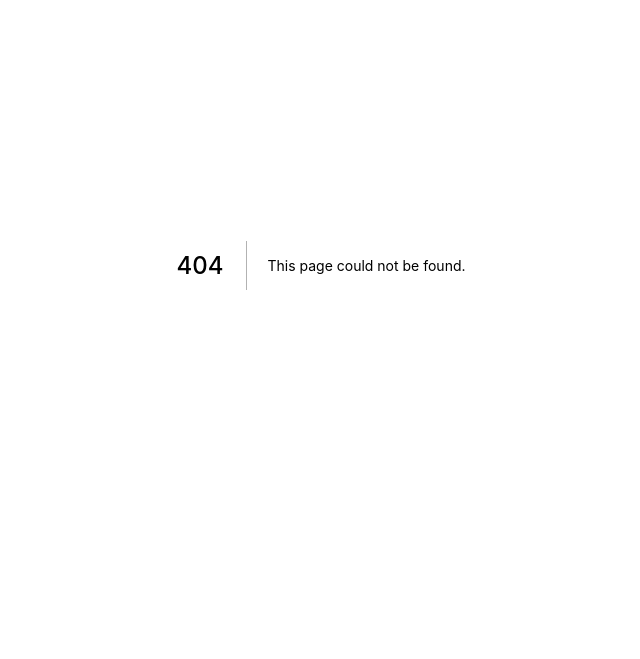
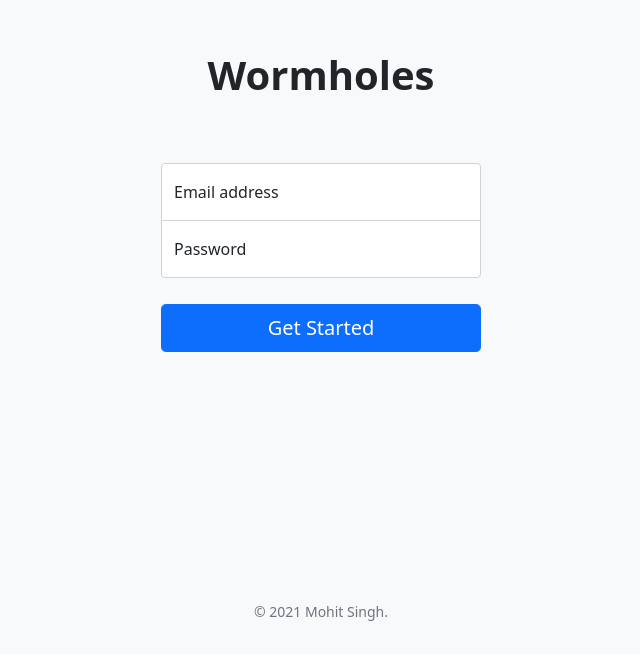
Before and after one commit to noquark/wormholes, a Next.js app in the folder web/: page /login in a window 1280 px wide. Before the commit this address had no page. Shown: the part 135-794 px from the top of the page, without its empty margins (319-959 px from the left). Built offline with nearby package versions, Linux system fonts and the light colour scheme.

Commit message:
Implement login ui

```diff
--- a/web/components/Layout.js
+++ b/web/components/Layout.js
@@ -12,7 +12,7 @@ export default function Layout({
         <title>{title}</title>
         <meta name='description' content={description} />
       </Head>
-      <main className='flex flex-shrink-0 bg-light'>{children}</main>
+      <main className='bg-light'>{children}</main>
       <footer className='footer mt-auto py-3 text-center bg-light'>
         <p className='mt-5 mb-3 text-muted small'>&copy; 2021 Mohit Singh.</p>
       </footer>
--- /dev/null
+++ b/web/hooks/useLogin.js
@@ -0,0 +1,105 @@
+import { useReducer } from 'react'
+import { isEmail, normalizeEmail } from 'validator'
+
+const ERR_INVALID_EMAIL = 'Please enter valid email'
+const ERR_EMPTY_EMAIL = "Password can't be empty"
+const ERR_SHORT_PASSWORD = 'Password is too short'
+const ERR_EMPTY_PASSWORD = "Password can't be empty"
+const ERR_INVALID_ACTION = "Don't know what to do with given data"
+const IS_VALID = ''
+const MIN_PASSWORD_LENGTH = 8
+
+const initialState = {
+  loggedIn: false,
+  email: '',
+  password: '',
+  emailError: '',
+  passwordError: '',
+}
+
+function loginReducer(state, action) {
+  if (
+    typeof action === 'object' ||
+    Object.keys(action).every((key) => Object.keys(initialState).includes(key))
+  ) {
+    return {
+      ...state,
+      ...action,
+    }
+  } else {
+    console.error(ERR_INVALID_ACTION)
+  }
+  return state
+}
+
+export default function useLogin() {
+  const [state, dispatch] = useReducer(loginReducer, initialState)
+
+  function handleEmail(e) {
+    const email = e?.target?.value
+    if (isEmail(email)) {
+      dispatch({ email: normalizeEmail(email), emailError: IS_VALID })
+    } else {
+      dispatch({ email, emailError: ERR_INVALID_EMAIL })
+    }
+  }
+
+  function handlePassword(e) {
+    const password = e?.target?.value
+    if (password?.length && password?.length > MIN_PASSWORD_LENGTH) {
+      dispatch({ password, passwordError: IS_VALID })
+    } else {
+      dispatch({ password, passwordError: ERR_SHORT_PASSWORD })
+    }
+  }
+
+  async function handleSubmit(e) {
+    e.preventDefault()
+    if (!state.email) {
+      dispatch({ emailError: ERR_EMPTY_EMAIL })
+      return
+    }
+    if (!state.password) {
+      dispatch({ passwordError: ERR_EMPTY_PASSWORD })
+      return
+    }
+    if (state.emailError || state.passwordError) {
+      return
+    }
+    try {
+      const res = await window.fetch('/api/auth/login', {
+        headers: {
+          Authorization: `Basic ${window.btoa(
+            `${state.email}:${state.password}`
+          )}`,
+        },
+      })
+      if (res.ok) {
+        dispatch({ loggedIn: true })
+      }
+    } catch (e) {
+      console.error(e)
+    }
+  }
+
+  function classFor(type) {
+    switch (type) {
+      case 'email':
+        return state.email && (state.emailError ? 'is-invalid' : 'is-valid')
+      case 'password':
+        return (
+          state.password && (state.passwordError ? 'is-invalid' : 'is-valid')
+        )
+      default:
+        return ''
+    }
+  }
+
+  return {
+    state,
+    handleEmail,
+    handlePassword,
+    handleSubmit,
+    classFor,
+  }
+}
--- a/web/jsconfig.json
+++ b/web/jsconfig.json
@@ -3,7 +3,8 @@
     "baseUrl": ".",
     "paths": {
       "@/components/*": ["components/*"],
-      "@/common/*": ["components/common/*"]
+      "@/common/*": ["components/common/*"],
+      "@/hooks/*": ["hooks/*"]
     }
   }
 }
--- a/web/package.json
+++ b/web/package.json
@@ -16,7 +16,8 @@
     "next": "11.0.0",
     "react": "^17.0.2",
     "react-dom": "^17.0.2",
-    "react-feather": "^2.0.9"
+    "react-feather": "^2.0.9",
+    "validator": "^13.6.0"
   },
   "devDependencies": {
     "sass": "^1.35.2"
--- /dev/null
+++ b/web/pages/login.js
@@ -0,0 +1,56 @@
+import Layout from '@/components/Layout'
+import useLogin from '@/hooks/useLogin'
+import clsx from 'clsx'
+import { useRouter } from 'next/router'
+import { useEffect } from 'react'
+
+export default function LoginPage() {
+  const { state, handleEmail, handlePassword, handleSubmit, classFor } =
+    useLogin()
+  const router = useRouter()
+
+  useEffect(() => {
+    if (state.loggedIn) router.push('/')
+  }, [state.loggedIn])
+
+  return (
+    <Layout>
+      <form className='sign-in' onSubmit={handleSubmit}>
+        <h1 className='h1 fw-bold'>Wormholes</h1>
+        <div className='form-floating'>
+          <input
+            type='email'
+            value={state.email}
+            className={clsx(['form-control', classFor('email')])}
+            id='floatingInput'
+            onChange={handleEmail}
+            placeholder='name@example.com'
+          />
+          <label htmlFor='floatingInput'>Email address</label>
+          {state.emailError && (
+            <div className='invalid-tooltip'>{state.emailError}</div>
+          )}
+        </div>
+
+        <div className='form-floating'>
+          <input
+            type='password'
+            value={state.password}
+            className={clsx(['form-control', classFor('password')])}
+            id='floatingPassword'
+            onChange={handlePassword}
+            placeholder='Password'
+          />
+          <label htmlFor='floatingPassword'>Password</label>
+          {state.passwordError && (
+            <div className='invalid-tooltip'>{state.passwordError}</div>
+          )}
+        </div>
+
+        <button className='mt-3 w-100 btn btn-lg btn-primary' type='submit'>
+          Get Started
+        </button>
+      </form>
+    </Layout>
+  )
+}
--- a/web/styles/index.scss
+++ b/web/styles/index.scss
@@ -4,13 +4,20 @@ main {
   display: flex;
   flex-shrink: 0;
   width: 100%;
+  flex-direction: column;
   justify-content: center;
   align-items: center;
   height: calc(100vh - 8rem);
 }
 
-.form-control:focus {
-  box-shadow: none;
+.form-control {
+  &:focus,
+  &:invalid:focus,
+  &:valid:focus,
+  &.is-invalid:focus,
+  &.valid:focus {
+    box-shadow: none !important;
+  }
 }
 
 .sign-in {
@@ -20,6 +27,8 @@ main {
   h1 {
     font-weight: bold;
     margin-bottom: 4rem;
+    width: 100%;
+    text-align: center;
   }
 
   input[type='email'] {
```
Also changed, not shown: web/hooks/useUser.js (added, +32 -0 lines), web/pages/index.js (+19 -25 lines), 1 other file (tests, documents, lock files or other folders).
